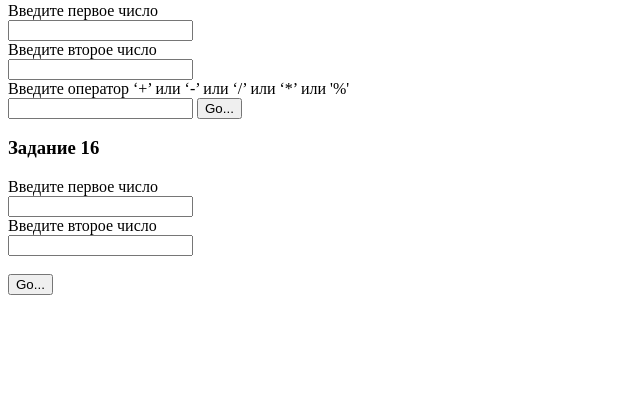
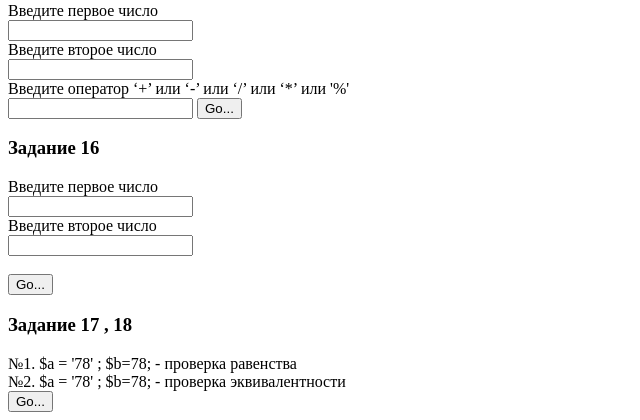
Before and after one commit to Garabec/test_education_kolesnik_t, a PHP site: page / in a window 1280 px wide. Shown: the part 535-955 px from the top of the page, without its empty margins (0-640 px from the left). Before the commit the page ends 830 px from the top, so only its background shows below. Run offline with PHP 8.4, Linux system fonts and the light colour scheme.

Commit message:
Add index8.php

```diff
--- a/index.php
+++ b/index.php
@@ -87,5 +87,20 @@
 
 </form>
 
+<h3> Задание 17 , 18 </h3>
+
+<div>
+№1. $a = '78' ; $b=78; - проверка равенства <br>
+№2. $a = '78' ; $b=78; - проверка эквивалентности <br>
+
+</div>
+
+<form method="post" action="work8/index8.php">
+
+    <input type="submit" value="Go..."  >
+
+</form>
+
+
 </body>
 </html>
```
Also changed, not shown: work8/index8.php (added, +14 -0 lines).
